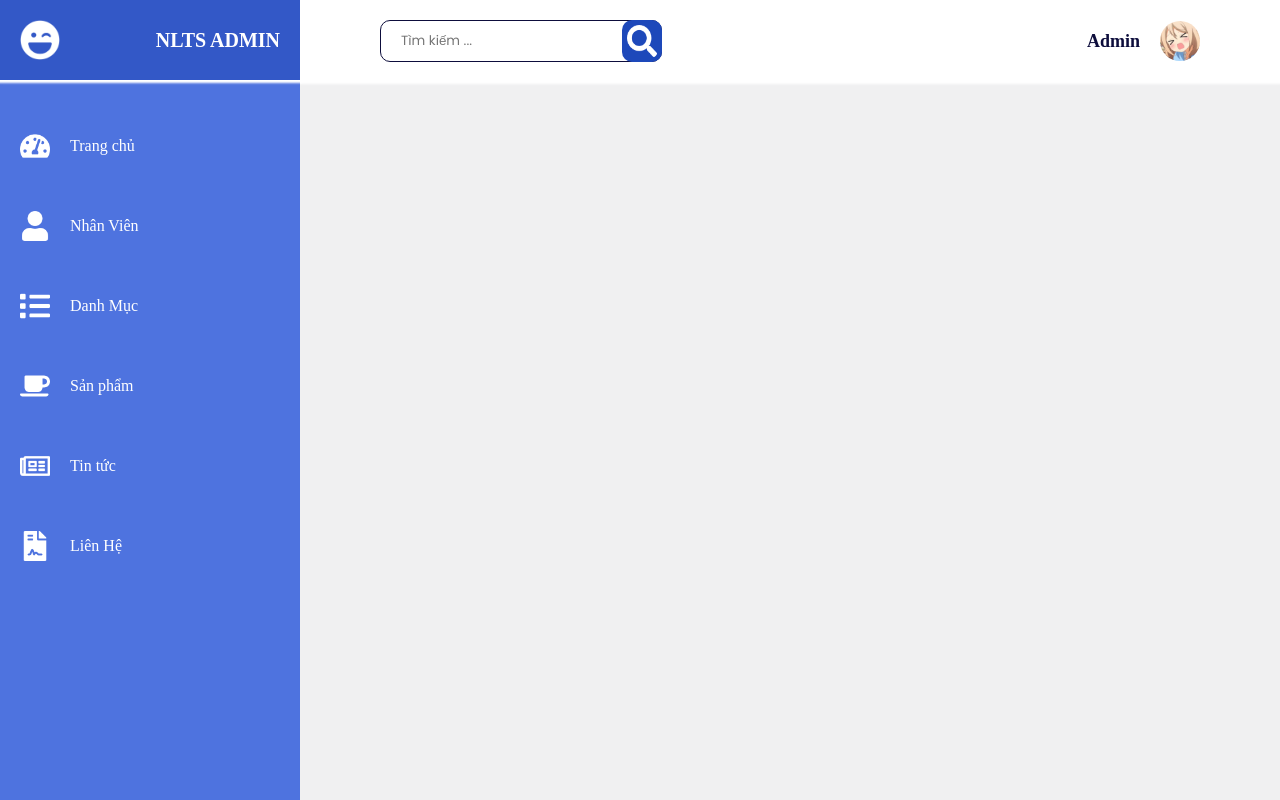
After one commit to NguynHoangDuy/DoAnPHP, a PHP site: page /admin/quan-ly/index.html in a window 1280 px wide. The commit adds this page. Run offline with PHP 8.4, Linux system fonts and the light colour scheme.

```diff
--- /dev/null
+++ b/admin/quan-ly/index.html
@@ -0,0 +1,76 @@
+<!DOCTYPE html>
+<html lang="en">
+<head>
+    <meta charset="UTF-8">
+    <meta http-equiv="X-UA-Compatible" content="IE=edge">
+    <meta name="viewport" content="width=device-width, initial-scale=1.0">
+    <title>Nguyên Liệu Trà Sữa</title>
+    <link rel="stylesheet" href="../../assets/css/main.css">
+</head>
+<body>
+    <div class="admin">
+        <div class="admin-sidebar">
+            <a href="" class="admin-sidebar-logo">
+                <img src="../../assets/images/laugh-wink-solid.png" alt="" class="admin-sidebar-img">
+                <span>NLTS ADMIN</span>
+            </a>
+            <ul class="admin-sidebar-list">
+                <li class="admin-sidebar-item">
+                    <a href="">
+                        <img src="../../assets/images/tachometer-alt-solid.png" alt="" class="admin-sidebar-icon">
+                        <span class="admin-sidebar-desc">Trang chủ</span>
+                    </a>
+                </li>
+                <li class="admin-sidebar-item">
+                    <a href="">
+                        <img src="../../assets/images/user-solid.png" alt="" class="admin-sidebar-icon">
+                        <span class="admin-sidebar-desc">Nhân Viên</span>
+                    </a>
+                </li>
+                <li class="admin-sidebar-item">
+                    <a href="">
+                        <img src="../../assets/images/list-solid.png" alt="" class="admin-sidebar-icon">
+                        <span class="admin-sidebar-desc">Danh Mục</span>
+                    </a>
+                </li>
+                <li class="admin-sidebar-item">
+                    <a href="">
+                        <img src="../../assets/images/coffee-solid.png" alt="" class="admin-sidebar-icon">
+                        <span class="admin-sidebar-desc">Sản phẩm</span>
+                    </a>
+                </li>
+                <li class="admin-sidebar-item">
+                    <a href="">
+                        <img src="../../assets/images/newspaper-regular.png" alt="" class="admin-sidebar-icon">
+                        <span class="admin-sidebar-desc">Tin tức</span>
+                    </a>
+                </li>
+                <li class="admin-sidebar-item">
+                    <a href="">
+                        <img src="../../assets/images/file-contract-solid.png" alt="" class="admin-sidebar-icon">
+                        <span class="admin-sidebar-desc">Liên Hệ</span>
+                    </a>
+                </li>
+            </ul>
+        </div>
+        <div class="admin-main">
+            <div class="admin-header">
+                <div class="admin-search">
+                    <form action="" method="post">
+                        <input type="text" placeholder="Tìm kiếm ..." class="admin-search-input">
+                        <button type="submit" class="admin-search-icon">
+                            <img src="../../assets/images/search-solid.png" alt="">
+                        </button>
+                    </form>
+                </div>
+                <div class="admin-avatar">
+                    <p class="admin-avatar-name">Admin</p>
+                    <img src="../../assets/images/avatar-admin.jpg" alt="" class="admin-avatar-img">
+                </div>
+            </div>
+            <div class="admin-content">
+            </div>
+        </div>
+    </div>
+</body>
+</html>
--- /dev/null
+++ b/assets/css/admin.css
@@ -0,0 +1,228 @@
+.login-body {
+    width: 100%;
+    height: 100vh;
+    overflow: hidden;
+    background: #F0F0F1;
+}
+
+.login {
+    overflow: hidden;
+    max-width: 400px;
+    margin: 5vh auto 0;
+}
+
+.login-title{
+    font-size: 32px;
+    color: #1d48ba;
+    font-weight: 700;
+    text-transform: uppercase;
+    text-align: center;
+    margin-bottom: 30px;
+}
+
+.login-content{
+    width: 100%;
+    background: white;
+    padding: 30px 20px;
+    border-radius: 16px;
+}
+.login-group{
+    display: flex;
+    flex-direction: column;
+    margin-bottom: 20px;
+}
+.login-label{
+    font-size: 16px;
+    color: #0D0D3C;
+    margin-bottom: 10px;
+}
+
+.login-input{
+    width: 100%;
+    height: 35px;
+    border: 1px solid #0D0D3C;
+    outline: none;
+    padding: 10px;
+    font-size: 14px;
+    border-radius: 8px;
+}
+
+.login-btn{
+    padding: 10px 20px;
+    border: 1px solid #0D0D3C;
+    color: white;
+    background: #1d48ba;
+    border-radius: 8px;
+    display: block;
+    cursor: pointer;
+    margin: 0 auto;
+    font-size: 16px;
+}
+
+.login-back{
+    margin-top: 20px;
+    font-size: 16px;
+    color: #0D0D3C;
+    text-align: right;
+}
+
+img.admin-search-icon {
+    position: absolute;
+    background: #1d48ba;
+    width: 40px;
+    height: 40px;
+    box-sizing: border-box;
+    padding: 5px;
+    border-radius: 10px;
+    cursor: pointer;
+    top: 0;
+    right: 0;
+}
+
+.login-back:hover > a{
+    padding-bottom: 2px;
+    border-bottom: 1px solid #1d48ba;
+}
+
+body{
+    position: relative;
+}
+.admin{
+    display: flex;
+    height: 100%;
+    position: relative;
+    background-color: #F0F0F1;
+}
+.admin-sidebar {
+    background: #4E73DF;
+    width: 300px;
+    position: sticky;
+    /* top: 0;
+    left: 0;
+    bottom: 0; */
+    height: 100vh;
+    flex-shrink: 0;
+}
+
+.admin-sidebar-logo {
+    display: flex;
+    margin-left: 0px;
+    margin-right: 0px;
+    padding-bottom: 15px;
+    align-items: center;
+    border-bottom: 1px solid white;
+    justify-content: space-between;
+    padding: 20px 20px;
+    box-shadow: 0 0px 2px 2px white;
+    background: #0b31a367;
+}
+img.admin-sidebar-img {
+    display: block;
+    width: 40px;
+    height: 40px;
+}
+.admin-sidebar-logo > span{
+    font-size: 20px;
+    font-weight: bold;
+    color: white;
+}
+
+ul.admin-sidebar-list {
+    margin-top: 10px;
+    padding: 20px;
+}
+li.admin-sidebar-item > a{
+    display: flex;
+    align-items: center;
+}
+li.admin-sidebar-item > a > .admin-sidebar-icon{
+    width: 30px;
+    height: 30px;
+    display: block;
+    margin-right: 20px;
+}
+
+li.admin-sidebar-item {
+    padding: 20px 0;
+    margin-bottom: 10px;
+}
+
+span.admin-sidebar-desc {
+    font-size: 16px;
+    color: white;
+}
+
+li.admin-sidebar-item:hover {
+    opacity: 0.8;
+}
+
+.admin-header {
+    display: flex;
+    justify-content: space-between;
+    align-items: center;
+    padding: 20px;
+    box-shadow: 0 0px 2px 2px white;
+    background-color: white;
+}
+p.admin-avatar-name {
+    font-size: 18px;
+    color: #0D0D3C;
+    font-weight: bold;
+}
+.admin-main {
+    width: calc(100% - 300px);
+}
+
+.admin-search{
+    width: 30%;
+    position: relative;
+    margin-left: 60px;
+}
+
+input.admin-search-input{
+    width: 100%;
+    height: 40px;
+    border-radius: 10px;
+    border: 1px solid #0D0D3C;
+    padding: 20px 40px 20px 20px;
+    outline: none;
+    box-sizing: border-box;
+}
+
+.admin-search-icon {
+    position: absolute;
+    background: #1d48ba;
+    width: 40px;
+    height: 100%;
+    box-sizing: border-box;
+    padding: 5px;
+    border-radius: 10px;
+    cursor: pointer;
+    top: 0;
+    right: 0;
+    border: 0;
+}
+
+.admin-search-icon > img{
+    display: block;
+    width: 100%;
+    height: 100%;
+    /* object-fit: cover; */
+}
+
+.admin-avatar {
+    margin-right: 60px;
+    display: flex;
+    align-items: center;
+}
+
+img.admin-avatar-img {
+    width: 40px;
+    height: 40px;
+    border-radius: 50%;
+    margin-left: 20px;
+}
+
+.admin-content{
+    background: #F0F0F1;
+}
--- a/assets/css/main.css
+++ b/assets/css/main.css
@@ -1,5 +1,6 @@
 @import url(./reset.css);
 @import url(./stucture.css);
 @import url(./footer.css);
+@import url(./admin.css);
 @import url(./header.css);
 @import url(./product.css);
```
Also changed, not shown: admin/index.html (added, +33 -0 lines), assets/css/reset.css (line endings or trailing spaces), assets/images/avatar-admin.jpg (added), assets/images/coffee-solid.png (added), assets/images/file-contract-solid.png (added), assets/images/laugh-wink-solid.png (added), assets/images/list-solid.png (added), assets/images/newspaper-regular.png (added), assets/images/search-solid.png (added), assets/images/tachometer-alt-solid.png (added), assets/images/user-solid.png (added).
